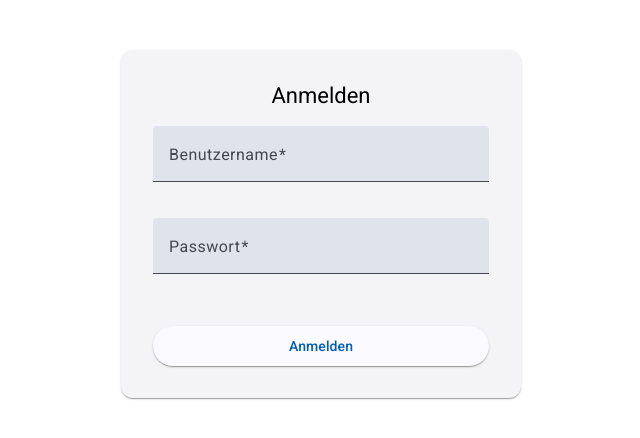
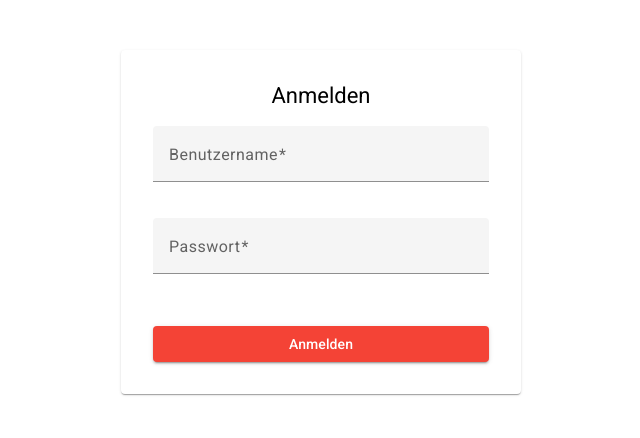
Before and after one commit to rapbru/cas-fee-project2-gravox, an Angular app in the folder frontend/: page /login in a window 1280 px wide. Shown: the top 438 px of the page, without its empty margins (319-959 px from the left). Built offline with nearby package versions, Linux system fonts and the light colour scheme.

Commit message:
Finally got Material Themes to work (with Warning)

```diff
--- a/frontend/package.json
+++ b/frontend/package.json
@@ -12,12 +12,12 @@
   "private": true,
   "dependencies": {
     "@angular/animations": "^18.0.0",
-    "@angular/cdk": "^18.2.11",
+    "@angular/cdk": "^18.2.12",
     "@angular/common": "^18.0.0",
     "@angular/compiler": "^18.0.0",
     "@angular/core": "^18.0.0",
     "@angular/forms": "^18.0.0",
-    "@angular/material": "^18.2.1",
+    "@angular/material": "^18.2.12",
     "@angular/platform-browser": "^18.0.0",
     "@angular/platform-browser-dynamic": "^18.0.0",
     "@angular/router": "^18.0.0",
--- a/frontend/src/app/app.config.ts
+++ b/frontend/src/app/app.config.ts
@@ -16,6 +16,6 @@ export const appConfig: ApplicationConfig = {
             provide:HTTP_INTERCEPTORS,
             useClass:AuthInterceptor,
             multi:true
-        }, provideAnimationsAsync()
+        }, provideAnimationsAsync(), provideAnimationsAsync(), provideAnimationsAsync()
   ]
 };
--- a/frontend/src/app/toolbar/toolbar.component.html
+++ b/frontend/src/app/toolbar/toolbar.component.html
@@ -2,4 +2,5 @@
   <span i18n="@@navbarTitle"></span>
   <button mat-button i18n="@@newButton">Neu</button>
   <button mat-button i18n="@@sortButton">Sortieren</button>
+  <button mat-button color="primary" i18n="@@orangeButton">Orange</button>
 </mat-toolbar>
--- a/frontend/src/styles.scss
+++ b/frontend/src/styles.scss
@@ -1,81 +1,99 @@
 /* You can add global styles to this file, and also import other style files */
+
+@use '@angular/material' as mat;
+@include mat.core();
+
+
+$orange-primary: mat.m2-define-palette(mat.$m2-red-palette);
+$accent: mat.m2-define-palette(mat.$m2-red-palette);
+
+$custom-theme: mat.m2-define-light-theme($orange-primary, $accent);
+
+@include mat.all-component-themes($custom-theme);
+
+
+
+
+
 
 html, body { height: 100%; }
 body { margin: 0; font-family: Roboto, "Helvetica Neue", sans-serif; }
 
-:root {
-  --button-bg-color: #E1E1E7;
-  --button-hover-color: #BFBFC5;
-  --button-active-color: #717175;
-  --button-border-color: #E1E1E7;
-  --button-text-color: #000000;
-  --button-active-text-color: #FFFFFF;
-  --button-padding: 4px 14px 3px 8px;
-  --button-gap: 6px;
-  --button-border-radius: 12px;
-  --button-border-thickness: 2px;
-  --button-transform: scale(0.99);
-  --icon-size: 22px;
-  --button-font-size: 14px;
-
-  --button-primary-bg-color: #FF6228;
-  --button-primary-hover-color: #FF7442;
-  --button-primary-active-color: #FFA786;
-  --button-primary-border-color: #FF6228;
-  --button-primary-text-color: #FFFFFF;
-  --button-primary-active-text-color: #FFFFFF;
-}
-
-@media (prefers-color-scheme: dark) {
-  :root {
-    --button-bg-color: #3F3F41;
-    --button-hover-color: #717175;
-    --button-active-color: #272729;
-    --button-border-color: #3F3F41;
-    --button-text-color: #E1E1E7;
-    --button-active-text-color: #E1E1E7;
-  }
-}
-
-.custom-button {
-  display: inline-flex;
-  align-items: center;
-  padding: var(--button-padding);
-  gap: var(--button-gap);
-  border-radius: var(--button-border-radius);
-  background-color: var(--button-bg-color);
-  border: var(--button-border-thickness) var(--button-border-color);
-  color: var(--button-text-color);
-  font-size: var(--button-font-size);
-}
-
-.custom-button mat-icon {
-  font-size: var(--icon-size);
-}
-
-.custom-button:hover {
-  background-color: var(--button-hover-color);
-  cursor: pointer;
-}
-
-.custom-button:hover:active {
-  background-color: var(--button-active-color);
-  color: var(--button-hero-active-text-color);
-  transform: var(--button-transform);
-}
 
 
-.primary-button {
-  background-color: var(--button-primary-bg-color);
-  color: var(--button-primary-text-color);
-  border: var(--button-primary-border-color);
-}
-
-.primary-button:hover {
-  background-color: var(--button-primary-hover-color);
-}
-
-.primary-button:hover:active {
-  background-color: var(--button-primary-active-color);
-  color: var(--button-primary-text-color);
-}
+//:root {
+//  --button-bg-color: #E1E1E7;
+//  --button-hover-color: #BFBFC5;
+//  --button-active-color: #717175;
+//  --button-border-color: #E1E1E7;
+//  --button-text-color: #000000;
+//  --button-active-text-color: #FFFFFF;
+//  --button-padding: 4px 14px 3px 8px;
+//  --button-gap: 6px;
+//  --button-border-radius: 12px;
+//  --button-border-thickness: 2px;
+//  --button-transform: scale(0.99);
+//  --icon-size: 22px;
+//  --button-font-size: 14px;
+//
+//  --button-primary-bg-color: #FF6228;
+//  --button-primary-hover-color: #FF7442;
+//  --button-primary-active-color: #FFA786;
+//  --button-primary-border-color: #FF6228;
+//  --button-primary-text-color: #FFFFFF;
+//  --button-primary-active-text-color: #FFFFFF;
+//}
+//
+//@media (prefers-color-scheme: dark) {
+//  :root {
+//    --button-bg-color: #3F3F41;
+//    --button-hover-color: #717175;
+//    --button-active-color: #272729;
+//    --button-border-color: #3F3F41;
+//    --button-text-color: #E1E1E7;
+//    --button-active-text-color: #E1E1E7;
+//  }
+//}
+//
+//.custom-button {
+//  display: inline-flex;
+//  align-items: center;
+//  padding: var(--button-padding);
+//  gap: var(--button-gap);
+//  border-radius: var(--button-border-radius);
+//  background-color: var(--button-bg-color);
+//  border: var(--button-border-thickness) var(--button-border-color);
+//  color: var(--button-text-color);
+//  font-size: var(--button-font-size);
+//}
+//
+//.custom-button mat-icon {
+//  font-size: var(--icon-size);
+//}
+//
+//.custom-button:hover {
+//  background-color: var(--button-hover-color);
+//  cursor: pointer;
+//}
+//
+//.custom-button:hover:active {
+//  background-color: var(--button-active-color);
+//  color: var(--button-hero-active-text-color);
+//  transform: var(--button-transform);
+//}
+//
+//
+//.primary-button {
+//  background-color: var(--button-primary-bg-color);
+//  color: var(--button-primary-text-color);
+//  border: var(--button-primary-border-color);
+//}
+//
+//.primary-button:hover {
+//  background-color: var(--button-primary-hover-color);
+//}
+//
+//.primary-button:hover:active {
+//  background-color: var(--button-primary-active-color);
+//  color: var(--button-primary-text-color);
+//}
```
Also changed, not shown: 1 other file (tests, documents, lock files or other folders).
